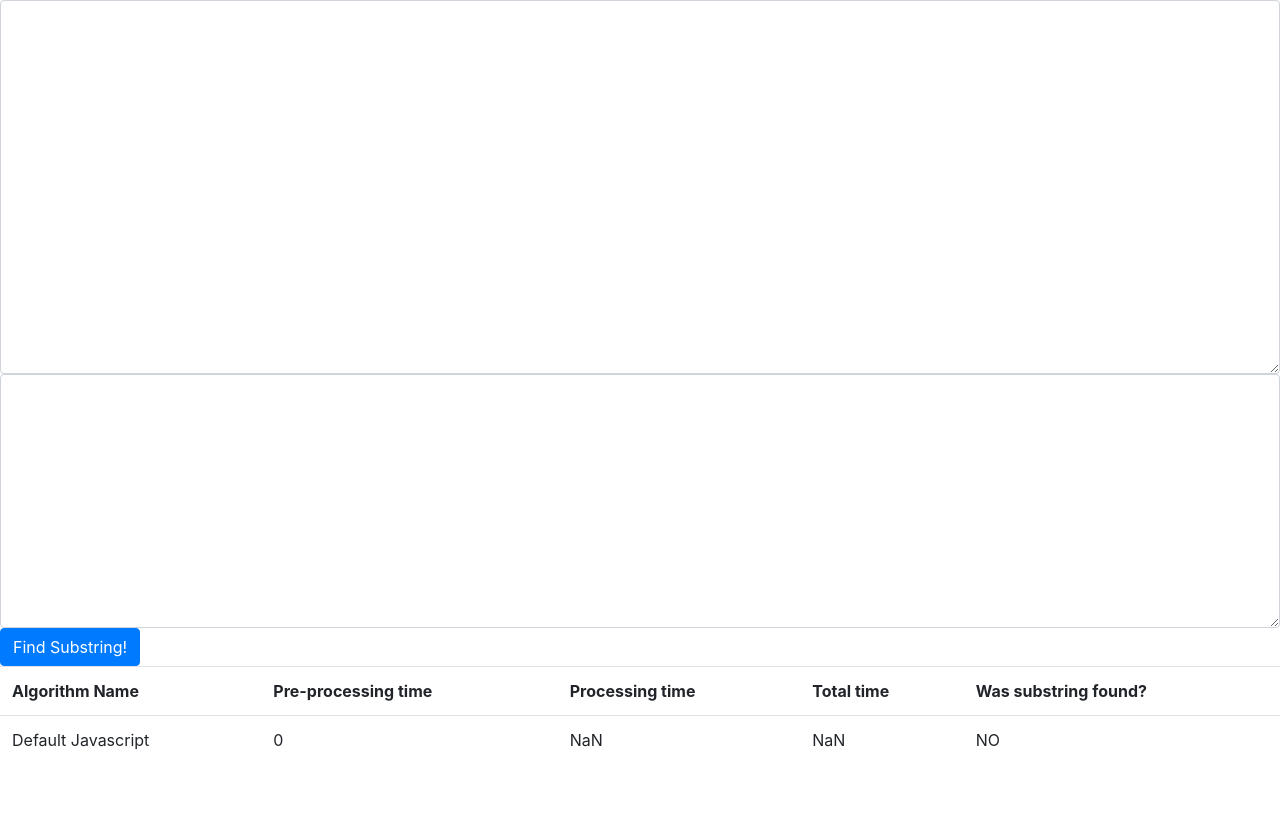
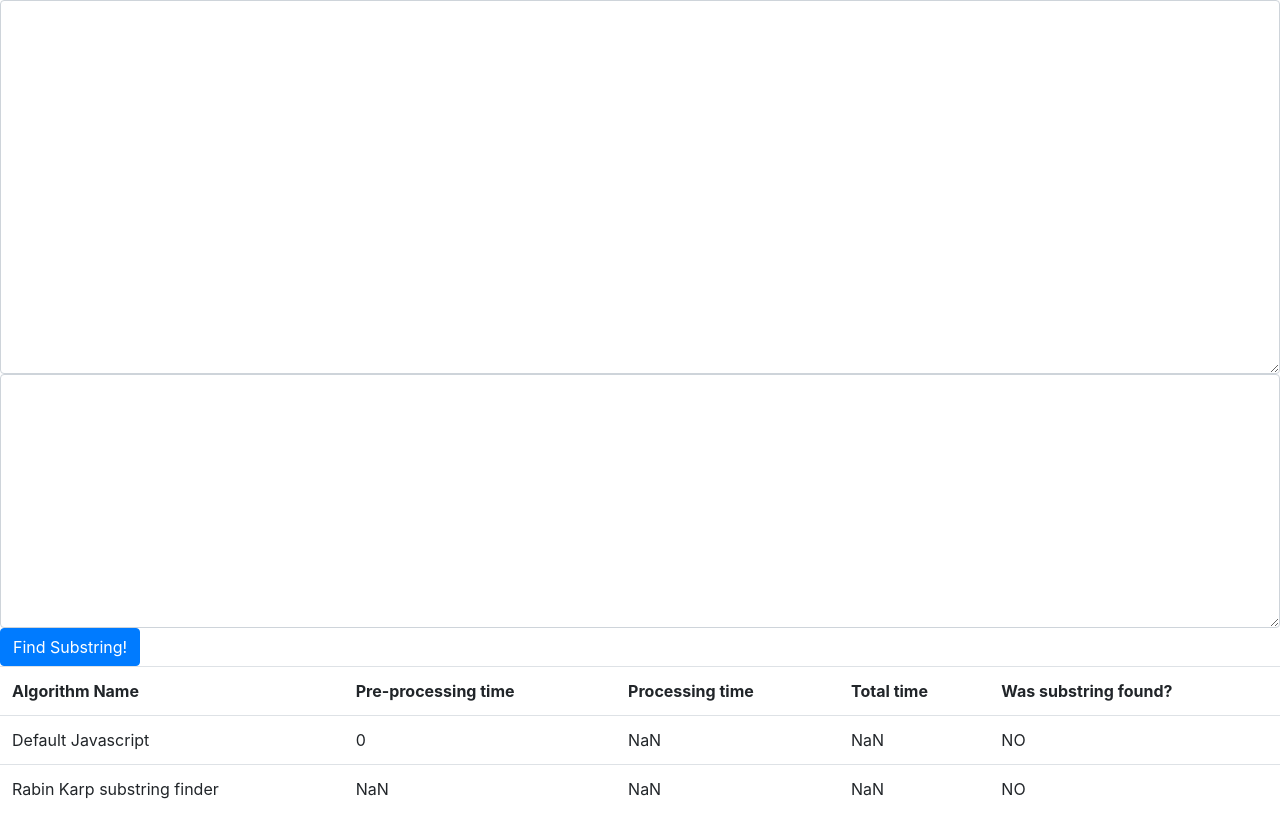
Before and after one commit to MantasCiutys/find-substring, an Angular app: page / in a window 1280 px wide. Before the commit the page ends 800 px from the top, so only its background shows below. Built offline with nearby package versions, Linux system fonts and the light colour scheme.

Commit message:
Started implementing Rabin Karp algorithm

```diff
--- a/src/app/default-substring-finder.service.ts
+++ b/src/app/default-substring-finder.service.ts
@@ -8,7 +8,7 @@ export class DefaultSubstringFinderService implements IFindSubstring {
 
   private startProcessTime: number;
   private endProcessTime: number;
-  isFound: boolean;
+  private isFound: boolean;
 
   constructor() { }
 
@@ -39,7 +39,6 @@ export class DefaultSubstringFinderService implements IFindSubstring {
   }
 
   getIsFound(): boolean {
-    console.log('Default service ' + this.isFound);
     return this.isFound;
   }
 
--- a/src/app/input-texts/input-texts.component.html
+++ b/src/app/input-texts/input-texts.component.html
@@ -2,4 +2,4 @@
 	<textarea [(ngModel)]="inputString" id="inputText" class="form-control" name="inputText" cols="60" rows="15"></textarea>
 	<textarea [(ngModel)]="inputSubstring" id="substringText" class="form-control" name="substringText" cols="20" rows="10"></textarea>
 </div>
-<button type="button" class="btn btn-primary" (click)="isDefaultSubstringFound()">Find Substring!</button>
+<button type="button" class="btn btn-primary" (click)="executeAllSubstringMethods()">Find Substring!</button>
--- a/src/app/input-texts/input-texts.component.ts
+++ b/src/app/input-texts/input-texts.component.ts
@@ -1,5 +1,6 @@
 import { Component, OnInit, Input } from '@angular/core';
 import { DefaultSubstringFinderService } from '../default-substring-finder.service';
+import { RabinKarpAlgorithmService } from '../rabin-karp-algorithm.service';
 
 @Component({
   selector: 'app-input-texts',
@@ -12,14 +13,20 @@ export class InputTextsComponent implements OnInit {
   inputSubstring: string;
 
   private isDefaultFound: boolean;
+  private isRabinKarpFound: boolean;
 
-  constructor(private defaultSubstringFinderService: DefaultSubstringFinderService) { }
+  constructor(private defaultSubstringFinderService: DefaultSubstringFinderService,
+              private rabinKarpAlgorithmService: RabinKarpAlgorithmService) { }
 
   ngOnInit() {
   }
 
-  isDefaultSubstringFound(): boolean {
+  executeAllSubstringMethods(): void {
+    // execute default
+    this.defaultSubstringFinderService.preProcessInputs(this.inputString, this.inputSubstring);
     this.isDefaultFound = this.defaultSubstringFinderService.isSubstringFound(this.inputString, this.inputSubstring);
-    return this.isDefaultFound;
+
+    // execute Rabin Karp
+    this.rabinKarpAlgorithmService.preProcessInputs(this.inputString, this.inputSubstring);
   }
 }
--- /dev/null
+++ b/src/app/rabin-karp-algorithm.service.ts
@@ -0,0 +1,53 @@
+import { Injectable } from '@angular/core';
+import { IFindSubstring } from './ifind-substring';
+
+@Injectable({
+  providedIn: 'root'
+})
+export class RabinKarpAlgorithmService implements IFindSubstring {
+
+  private startProcessTime: number;
+  private endProcessTime: number;
+  private startPreProcessTime: number;
+  private endPreProcessTime: number;
+  private isFound: boolean;
+
+  // variables specific for this algorithm only
+  private radixD = 10;
+  private primeQ = 13;
+  private p = 0;
+  private t = 0;
+
+  constructor() { }
+
+  preProcessInputs(inputString: string, inputSubstring: string): void {
+    this.startPreProcessTime = performance.now();
+
+    const stringLength: number = inputString.length;
+    const substringLength: number = inputSubstring.length;
+
+    for (let i = 0; i < substringLength; i++) {
+      this.p = (this.radixD * this.p + Number(inputSubstring[i])) % this.primeQ;
+      this.t = (this.radixD * this.t + Number(inputString[i])) % this.primeQ;
+    }
+
+    this.endPreProcessTime = performance.now();
+  }
+  isSubstringFound(inputString: string, inputSubstring: string): boolean {
+    return true;
+  }
+  getSubstringFindTime(): number {
+    return this.endProcessTime - this.startProcessTime;
+  }
+  getPreProcessSubstringTime(): number {
+    return this.endPreProcessTime - this.startPreProcessTime;
+  }
+
+  getTotalTime(): number {
+    return this.getPreProcessSubstringTime() + this.getSubstringFindTime();
+  }
+
+  getIsFound(): boolean {
+    return this.isFound;
+  }
+}
--- a/src/app/results/results.component.html
+++ b/src/app/results/results.component.html
@@ -14,5 +14,12 @@
       <td>{{getDefaultTotalTime()}}</td>
       <td>{{getDefaultIsFound()}}</td>
     </tr>
+    <tr>
+      <td>Rabin Karp substring finder</td>
+      <td>{{getRabinKarpPreprocessingTime()}}</td>
+      <td>{{getRabinKarpProcessingTime()}}</td>
+      <td>{{getRabinKarpTotalTime()}}</td>
+      <td>{{getRabinKarpIsFound()}}</td>
+    </tr>
   </table>
 </div>
--- a/src/app/results/results.component.ts
+++ b/src/app/results/results.component.ts
@@ -1,5 +1,6 @@
 import { Component, OnInit } from '@angular/core';
 import { DefaultSubstringFinderService } from '../default-substring-finder.service';
+import { RabinKarpAlgorithmService } from '../rabin-karp-algorithm.service';
 
 @Component({
   selector: 'app-results',
@@ -8,11 +9,12 @@ import { DefaultSubstringFinderService } from '../default-substring-finder.servi
 })
 export class ResultsComponent implements OnInit {
 
-  constructor(private defaultSubstringFinderService: DefaultSubstringFinderService) { }
+  constructor(private defaultSubstringFinderService: DefaultSubstringFinderService,
+              private rabinKarpSubstringService: RabinKarpAlgorithmService) { }
 
   ngOnInit() {
   }
-
+  // Default methods
   getDefaultProcessingTime(): number {
     return this.defaultSubstringFinderService.getSubstringFindTime();
   }
@@ -29,4 +31,20 @@ export class ResultsComponent implements OnInit {
     return this.defaultSubstringFinderService.getIsFound() ? 'YES' : 'NO';
   }
 
+  // Rabin Karp methods
+  getRabinKarpProcessingTime(): number {
+    return this.rabinKarpSubstringService.getSubstringFindTime();
+  }
+
+  getRabinKarpPreprocessingTime(): number {
+    return this.rabinKarpSubstringService.getPreProcessSubstringTime();
+  }
+
+  getRabinKarpTotalTime(): number {
+    return this.rabinKarpSubstringService.getTotalTime();
+  }
+
+  getRabinKarpIsFound(): string {
+    return this.rabinKarpSubstringService.getIsFound() ? 'YES' : 'NO';
+  }
 }
```
Also changed, not shown: 1 other file (tests, documents, lock files or other folders).
